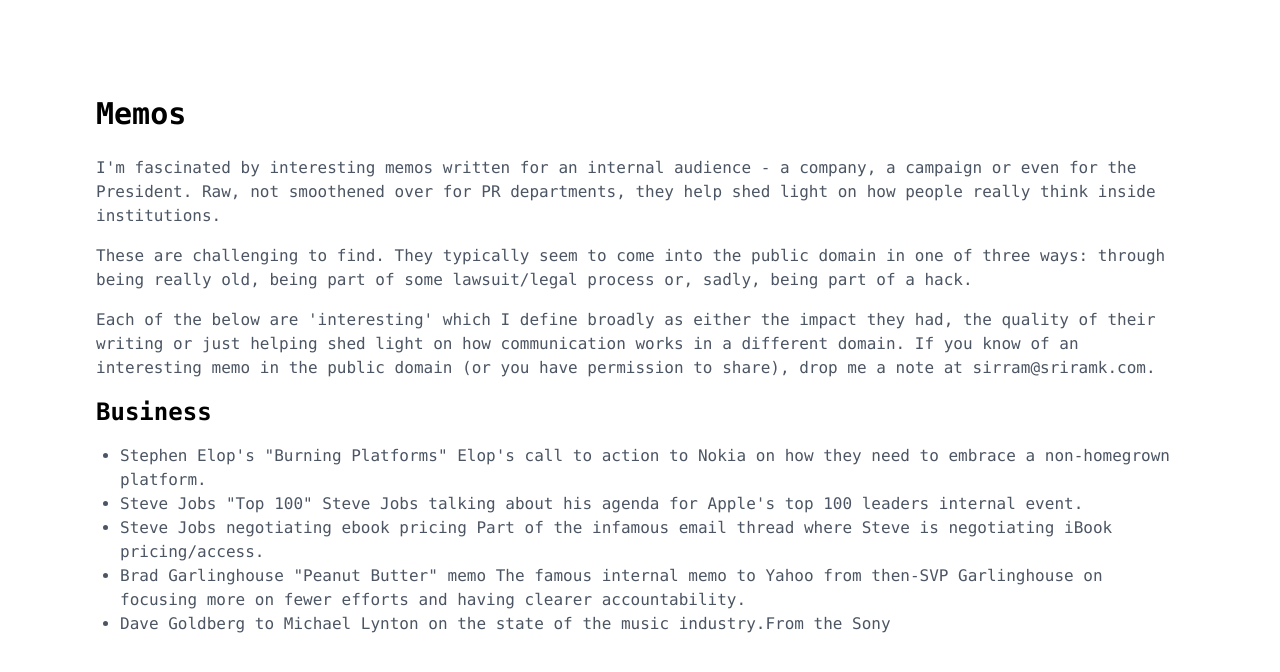
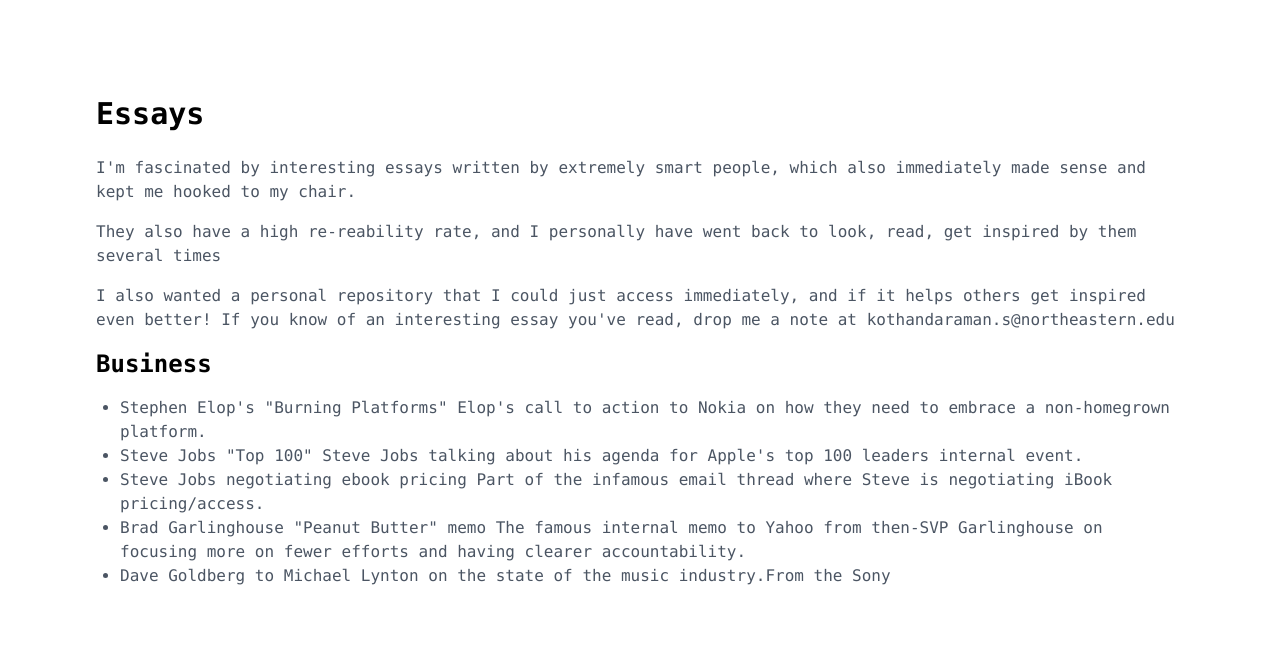
Before and after one commit to sriramkj07/Personalwebsite, a Next.js app: page /essays in a window 1280 px wide. Shown: the top 672 px of the page. Built offline with nearby package versions, Linux system fonts and the light colour scheme.

Commit message:
Update page.tsx

```diff
--- a/app/essays/page.tsx
+++ b/app/essays/page.tsx
@@ -7,15 +7,17 @@ import Link from 'next/link';
 export default function Essays() {
   return (
     <div className="min-h-screen bg-white text-black p-8 md:p-16 lg:p-24 font-mono">
-      <h1 className="text-3xl font-bold mb-6">Memos</h1>
+      <h1 className="text-3xl font-bold mb-6">Essays</h1>
       <p className="text-gray-600 mb-4">
-        I'm fascinated by interesting memos written for an internal audience - a company, a campaign or even for the President. Raw, not smoothened over for PR departments, they help shed light on how people really think inside institutions.
+        I'm fascinated by interesting essays written by extremely smart people, which also immediately made sense and kept me hooked to my chair.
       </p>
       <p className="text-gray-600 mb-4">
-        These are challenging to find. They typically seem to come into the public domain in one of three ways: through being really old, being part of some lawsuit/legal process or, sadly, being part of a hack.
+       They also have a high re-reability rate, and I personally have went back to look, read, get inspired by them several times
       </p>
       <p className="text-gray-600 mb-4">
-        Each of the below are 'interesting' which I define broadly as either the impact they had, the quality of their writing or just helping shed light on how communication works in a different domain. If you know of an interesting memo in the public domain (or you have permission to share), drop me a note at sirram@sriramk.com.
+      I also wanted a personal repository that I could just access immediately, and if it helps others get inspired even better!
+
+      If you know of an interesting essay you've read, drop me a note at kothandaraman.s@northeastern.edu
       </p>
       <h2 className="text-2xl font-bold mb-4">Business</h2>
       <ul className="list-disc pl-6 text-gray-600 mb-6">
```
